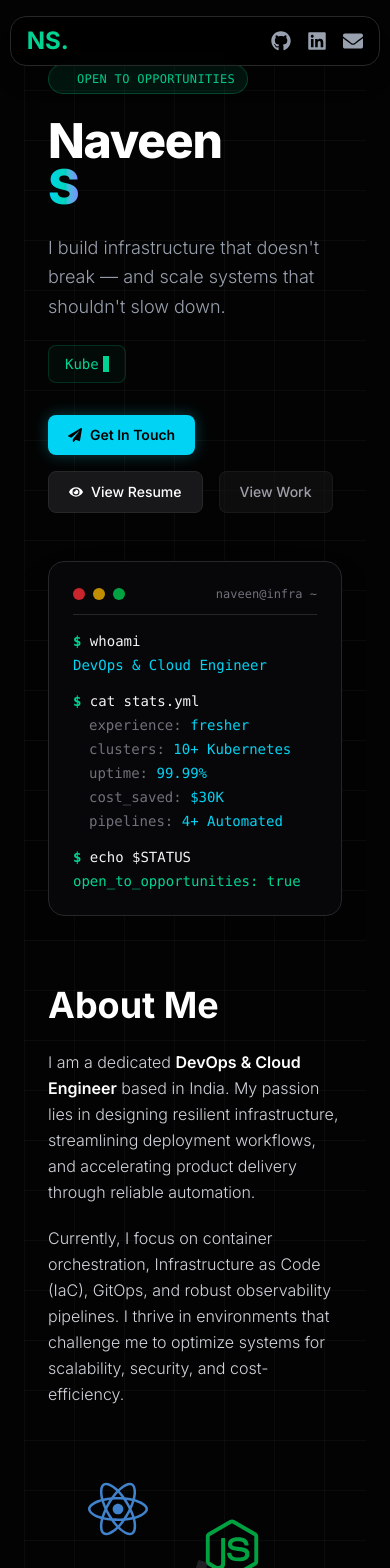
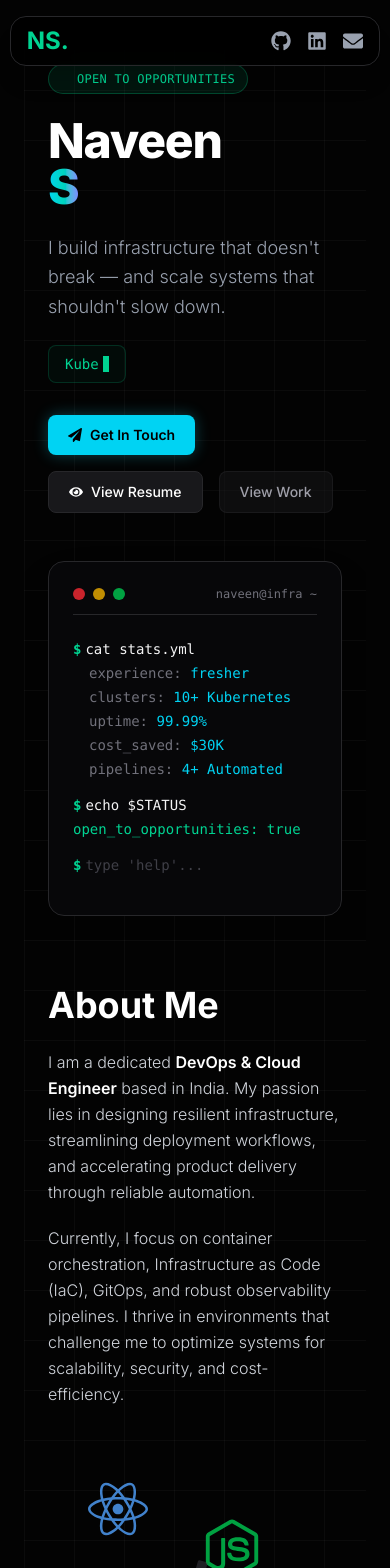
Before and after one commit to Naveen4421/My_portfolio, a Next.js app: page / in a window 390 px wide. Shown: the top 1568 px of the page. Built offline with nearby package versions, Linux system fonts and the light colour scheme.

Commit message:
feat: add interactive terminal CLI, Projects CI/CD stage labels, and stateful terminal contact form

```diff
--- a/app/resume/page.tsx
+++ b/app/resume/page.tsx
@@ -107,20 +107,30 @@ export default function Resume() {
              <div className="mb-4">
                 <div className="flex justify-between items-baseline mb-1">
                     <h3 className="font-bold text-base text-slate-800">CI/CD Pipeline for Full-Stack App</h3>
-                    <span className="text-xs text-gray-500 font-mono bg-gray-100 px-2 py-0.5 rounded">Docker, Jenkins, K8s</span>
+                    <span className="text-xs text-gray-500 font-mono bg-gray-100 px-2 py-0.5 rounded">Docker, Jenkins, Kubernetes</span>
                 </div>
                 <p className="text-sm text-gray-700 leading-snug">
-                    Implemented a complete DevOps pipeline for a full-stack web application, automating the process from code integration to deployment and monitoring. Ensured faster, more reliable, and scalable software delivery with real-time system visibility and alerts.
+                    Implemented an automated DevOps pipeline from code integration to secure Kubernetes deployment, including automated testing, security scanning, and Prometheus monitoring.
+                </p>
+             </div>
+
+             <div className="mb-4">
+                <div className="flex justify-between items-baseline mb-1">
+                    <h3 className="font-bold text-base text-slate-800">DSA Tracker</h3>
+                    <span className="text-xs text-gray-500 font-mono bg-gray-100 px-2 py-0.5 rounded">Next.js, Tailwind, GitHub Actions</span>
+                </div>
+                <p className="text-sm text-gray-700 leading-snug">
+                    Designed and built a progressive web application for tracking coding challenges, integrated with automated unit tests and continuous deployment serverlessly on Vercel.
                 </p>
              </div>
 
              <div>
                 <div className="flex justify-between items-baseline mb-1">
-                    <h3 className="font-bold text-base text-slate-800">Drug Detection Using ML</h3>
-                    <span className="text-xs text-gray-500 font-mono bg-gray-100 px-2 py-0.5 rounded">Python, ML</span>
+                    <h3 className="font-bold text-base text-slate-800">Flight Price Predictor</h3>
+                    <span className="text-xs text-gray-500 font-mono bg-gray-100 px-2 py-0.5 rounded">Python, ML, Flask</span>
                 </div>
                 <p className="text-sm text-gray-700 leading-snug">
-                    Developed a model to classify and detect drug types based on chemical properties using supervised learning algorithms. Implemented data preprocessing and feature extraction, achieving improved detection accuracy through model tuning.
+                    Developed a machine learning regression model to predict flight ticket prices based on historical flight features, exposed via a production-grade Flask API.
                 </p>
              </div>
           </section>
--- a/components/sections/Contact.tsx
+++ b/components/sections/Contact.tsx
@@ -1,10 +1,44 @@
 "use client";
 
+import { useState } from "react";
 import { FaEnvelope, FaLinkedin, FaGithub, FaWhatsapp, FaPaperPlane } from "react-icons/fa";
 
 export default function Contact() {
+  const [name, setName] = useState("");
+  const [email, setEmail] = useState("");
+  const [message, setMessage] = useState("");
+  const [status, setStatus] = useState<'idle' | 'sending' | 'success'>('idle');
+  const [terminalLogs, setTerminalLogs] = useState<string[]>([]);
+
   const handleSubmit = (e: React.FormEvent<HTMLFormElement>) => {
     e.preventDefault();
+    if (!name || !email || !message) return;
+    setStatus('sending');
+    setTerminalLogs(["$ ./contact_agent.sh --send --payload=message"]);
+
+    setTimeout(() => {
+      setTerminalLogs(prev => [...prev, "$ initiating secure SMTP handshake..."]);
+    }, 400);
+
+    setTimeout(() => {
+      setTerminalLogs(prev => [...prev, "$ compressing packet payload (size: 1.2KB)..."]);
+    }, 900);
+
+    setTimeout(() => {
+      setTerminalLogs(prev => [...prev, "$ forwarding packet to mailer gateway..."]);
+    }, 1400);
+
+    setTimeout(() => {
+      setTerminalLogs(prev => [
+        ...prev,
+        "$ server_handshake: OK",
+        "[SUCCESS] 200 OK - Message dispatched successfully!"
+      ]);
+      setStatus('success');
+      setName("");
+      setEmail("");
+      setMessage("");
+    }, 1900);
   };
 
   return (
@@ -97,7 +131,58 @@ export default function Contact() {
             </div>
           </div>
 
-          {/* Right Column: Contact Form */}
+          {/* Right Column: Contact Form / Terminal Simulation */}
+          <div className="w-full">
+            {status !== 'idle' ? (
+              <div className="p-6 border border-zinc-800/60 rounded-2xl bg-[#08080a]/90 backdrop-blur-md space-y-4 w-full h-[328px] font-mono text-xs text-gray-300 flex flex-col justify-between">
+                <div>
+                  <div className="flex items-center justify-between border-b border-zinc-800/60 pb-2 mb-3">
+                    <div className="flex gap-1.5">
+                      <span className="w-2.5 h-2.5 rounded-full bg-red-500/80" />
+                      <span className="w-2.5 h-2.5 rounded-full bg-yellow-500/80" />
+                      <span className="w-2.5 h-2.5 rounded-full bg-emerald-500/80 animate-pulse" />
+                    </div>
+                    <span className="text-[10px] text-zinc-500">contact_agent.sh</span>
+                  </div>
+
+                  <div className="space-y-2 text-left">
+                    {terminalLogs.map((log, i) => (
+                      <div
+                        key={i}
+                        className={
+                          log.startsWith('[SUCCESS]')
+                            ? 'text-emerald-400 font-semibold'
+                            : log.startsWith('$')
+                              ? 'text-zinc-400'
+                              : 'text-cyan-400'
+                        }
+                      >
+                        {log}
+                      </div>
+                    ))}
+                    {status === 'sending' && (
+                      <div className="flex items-center gap-1 text-cyan-400 animate-pulse">
+                        <span>$ transmitting payload</span>
+                        <span className="font-bold">...</span>
+                      </div>
+                    )}
+                  </div>
+                </div>
+
+                {status === 'success' && (
+                  <button
+                    type="button"
+                    onClick={() => {
+                      setStatus('idle');
+                      setTerminalLogs([]);
+                    }}
+                    className="w-full py-2 bg-zinc-900 border border-zinc-800 hover:border-zinc-700 text-white rounded-lg text-xs font-mono transition cursor-pointer"
+                  >
+                    $ reset_agent --force
+                  </button>
+                )}
+              </div>
+            ) : (
               <form
                 onSubmit={handleSubmit}
                 className="p-6 border border-zinc-800/60 rounded-2xl bg-[#08080a]/90 backdrop-blur-md space-y-4 w-full"
@@ -110,6 +195,8 @@ export default function Contact() {
                     type="text"
                     id="name"
                     required
+                    value={name}
+                    onChange={(e) => setName(e.target.value)}
                     placeholder="Your name"
                     className="w-full px-4 py-3 bg-[#0c0c0f] border border-zinc-800 rounded-lg text-sm text-white placeholder-zinc-600 focus:outline-none focus:border-cyan-400 transition"
                   />
@@ -123,6 +210,8 @@ export default function Contact() {
                     type="email"
                     id="email"
                     required
+                    value={email}
+                    onChange={(e) => setEmail(e.target.value)}
                     placeholder="you@company.com"
                     className="w-full px-4 py-3 bg-[#0c0c0f] border border-zinc-800 rounded-lg text-sm text-white placeholder-zinc-600 focus:outline-none focus:border-cyan-400 transition"
                   />
@@ -136,6 +225,8 @@ export default function Contact() {
                     id="message"
                     required
                     rows={3}
+                    value={message}
+                    onChange={(e) => setMessage(e.target.value)}
                     placeholder="Tell me about the role or project..."
                     className="w-full px-4 py-3 bg-[#0c0c0f] border border-zinc-800 rounded-lg text-sm text-white placeholder-zinc-600 focus:outline-none focus:border-cyan-400 transition resize-none"
                   />
@@ -148,6 +239,8 @@ export default function Contact() {
                   <FaPaperPlane /> Send Message
                 </button>
               </form>
+            )}
+          </div>
         </div>
 
         {/* Footer */}
--- a/components/sections/Hero.tsx
+++ b/components/sections/Hero.tsx
@@ -1,6 +1,6 @@
 "use client";
 
-import { useState, useEffect } from "react";
+import { useState, useEffect, useRef } from "react";
 import { FaGithub, FaLinkedin, FaEye, FaPaperPlane } from "react-icons/fa";
 import Link from "next/link";
 
@@ -9,6 +9,98 @@ export default function Hero() {
   const [isDeleting, setIsDeleting] = useState(false);
   const [loopNum, setLoopNum] = useState(0);
   const [typingSpeed, setTypingSpeed] = useState(150);
+
+  const [inputVal, setInputVal] = useState("");
+  const [history, setHistory] = useState<Array<{ cmd: string; result: React.ReactNode }>>([
+    { cmd: "whoami", result: <div className="text-cyan-400 mt-1">DevOps & Cloud Engineer</div> },
+    {
+      cmd: "cat stats.yml",
+      result: (
+        <div className="pl-4 mt-1 space-y-1 text-zinc-400">
+          <div>
+            <span className="text-zinc-500">experience:</span> <span className="text-cyan-400">fresher</span>
+          </div>
+          <div>
+            <span className="text-zinc-500">clusters:</span> <span className="text-cyan-400">10+ Kubernetes</span>
+          </div>
+          <div>
+            <span className="text-zinc-500">uptime:</span> <span className="text-cyan-400">99.99%</span>
+          </div>
+          <div>
+            <span className="text-zinc-500">cost_saved:</span> <span className="text-cyan-400">$30K</span>
+          </div>
+          <div>
+            <span className="text-zinc-500">pipelines:</span> <span className="text-cyan-400">4+ Automated</span>
+          </div>
+        </div>
+      )
+    },
+    { cmd: "echo $STATUS", result: <div className="text-emerald-400 mt-1">open_to_opportunities: true</div> }
+  ]);
+
+  const terminalEndRef = useRef<HTMLDivElement>(null);
+
+  useEffect(() => {
+    terminalEndRef.current?.scrollIntoView({ behavior: "smooth" });
+  }, [history]);
+
+  const handleCommand = (e: React.FormEvent<HTMLFormElement>) => {
+    e.preventDefault();
+    const cmd = inputVal.trim().toLowerCase();
+    if (!cmd) return;
+
+    let result: React.ReactNode = null;
+
+    if (cmd === "help") {
+      result = (
+        <div className="text-zinc-400 mt-1 space-y-1">
+          <div>Available commands:</div>
+          <div className="pl-2">- <span className="text-cyan-400">help</span>: Show this menu</div>
+          <div className="pl-2">- <span className="text-cyan-400">whoami</span>: Display role information</div>
+          <div className="pl-2">- <span className="text-cyan-400">cat stats.yml</span>: View DevOps stats</div>
+          <div className="pl-2">- <span className="text-cyan-400">skills</span>: List key engineering skills</div>
+          <div className="pl-2">- <span className="text-cyan-400">clear</span>: Clear console history</div>
+        </div>
+      );
+    } else if (cmd === "whoami") {
+      result = <div className="text-cyan-400 mt-1">DevOps & Cloud Engineer</div>;
+    } else if (cmd === "cat stats.yml" || cmd === "stats") {
+      result = (
+        <div className="pl-4 mt-1 space-y-1 text-zinc-400">
+          <div>
+            <span className="text-zinc-500">experience:</span> <span className="text-cyan-400">fresher</span>
+          </div>
+          <div>
+            <span className="text-zinc-500">clusters:</span> <span className="text-cyan-400">10+ Kubernetes</span>
+          </div>
+          <div>
+            <span className="text-zinc-500">uptime:</span> <span className="text-cyan-400">99.99%</span>
+          </div>
+          <div>
+            <span className="text-zinc-500">cost_saved:</span> <span className="text-cyan-400">$30K</span>
+          </div>
+          <div>
+            <span className="text-zinc-500">pipelines:</span> <span className="text-cyan-400">4+ Automated</span>
+          </div>
+        </div>
+      );
+    } else if (cmd === "skills") {
+      result = (
+        <div className="text-zinc-400 mt-1 pl-2 space-y-1">
+          <div>Docker, Kubernetes, Jenkins, AWS, Git, Python, JavaScript/TypeScript</div>
+        </div>
+      );
+    } else if (cmd === "clear") {
+      setHistory([]);
+      setInputVal("");
+      return;
+    } else {
+      result = <div className="text-red-400 mt-1">bash: command not found: {cmd}</div>;
+    }
+
+    setHistory(prev => [...prev, { cmd: inputVal, result }]);
+    setInputVal("");
+  };
 
   const words = [
     "Kubernetes Expert (10+ Clusters)",
@@ -104,47 +196,28 @@ export default function Hero() {
             <span className="text-xs text-zinc-500">naveen@infra ~</span>
           </div>
 
-          <div className="space-y-4">
-            <div>
+          <div className="max-h-[260px] overflow-y-auto pr-1 space-y-4 scrollbar-thin scrollbar-thumb-zinc-800 text-left">
+            {history.map((item, index) => (
+              <div key={index}>
+                <div className="flex items-center gap-1">
+                  <span className="text-emerald-400 font-bold">$ </span>
+                  <span className="text-zinc-100">{item.cmd}</span>
+                </div>
+                {item.result}
+              </div>
+            ))}
+
+            <form onSubmit={handleCommand} className="flex items-center gap-1 mt-2">
               <span className="text-emerald-400 font-bold">$ </span>
-              <span className="text-zinc-100">whoami</span>
-              <div className="text-cyan-400 mt-1">DevOps & Cloud Engineer</div>
-            </div>
-
-            <div>
-              <span className="text-emerald-400 font-bold">$ </span>
-              <span className="text-zinc-100">cat stats.yml</span>
-              <div className="pl-4 mt-1 space-y-1 text-zinc-400">
-                <div>
-                  <span className="text-zinc-500">experience:</span>{" "}
-                  <span className="text-cyan-400">fresher</span>
-                </div>
-                <div>
-                  <span className="text-zinc-500">clusters:</span>{" "}
-                  <span className="text-cyan-400">10+ Kubernetes</span>
-                </div>
-                <div>
-                  <span className="text-zinc-500">uptime:</span>{" "}
-                  <span className="text-cyan-400">99.99%</span>
-                </div>
-                <div>
-                  <span className="text-zinc-500">cost_saved:</span>{" "}
-                  <span className="text-cyan-400">$30K</span>
-                </div>
-                <div>
-                  <span className="text-zinc-500">pipelines:</span>{" "}
-                  <span className="text-cyan-400">4+ Automated</span>
-                </div>
-              </div>
-            </div>
-
-            <div>
-              <span className="text-emerald-400 font-bold">$ </span>
-              <span className="text-zinc-100">echo $STATUS</span>
-              <div className="text-emerald-400 mt-1">
-                open_to_opportunities: true
-              </div>
-            </div>
+              <input
+                type="text"
+                value={inputVal}
+                onChange={(e) => setInputVal(e.target.value)}
+                className="flex-1 bg-transparent text-zinc-100 focus:outline-none border-none p-0 text-sm font-mono placeholder-zinc-700"
+                placeholder="type 'help'..."
+              />
+            </form>
+            <div ref={terminalEndRef} />
           </div>
         </div>
       </div>
--- a/components/sections/Projects.tsx
+++ b/components/sections/Projects.tsx
@@ -43,16 +43,23 @@ export default function Projects() {
         {/* Pipeline Container */}
         <div className="relative">
           {/* Horizontal Line connecting nodes on Large screens */}
-          <div className="absolute left-[12%] right-[12%] h-[2px] bg-gradient-to-r from-cyan-400 via-teal-400 to-indigo-400 top-0 hidden lg:block z-0" />
+          <div className="absolute left-[12%] right-[12%] h-[2px] bg-gradient-to-r from-cyan-400 via-teal-400 to-indigo-400 top-[30px] hidden lg:block z-0" />
 
           <div className="grid grid-cols-1 md:grid-cols-2 lg:grid-cols-4 gap-8 relative z-10">
-            {projects.map((project, index) => (
-              <div key={index} className="flex flex-col items-center">
-                {/* Node circle on Large screens */}
-                <div className="w-5 h-5 rounded-full bg-cyan-400 border-4 border-zinc-950 shadow-[0_0_10px_rgba(34,211,238,0.8)] mb-6 hidden lg:block z-20 hover:scale-125 transition-transform duration-200" />
+            {projects.map((project, index) => {
+              const stageLabels = ["01_BUILD", "02_TEST", "03_DEPLOY", "04_MONITOR"];
+              return (
+                <div key={index} className="flex flex-col items-center">
+                  {/* Stage Label on Large screens */}
+                  <div className="hidden lg:block text-[9px] font-mono tracking-widest text-cyan-400/80 font-bold mb-2 uppercase">
+                    {stageLabels[index]}
+                  </div>
 
-                {/* Vertical connector line on Large screens */}
-                <div className="w-[2px] h-6 bg-gradient-to-b from-cyan-400 to-zinc-800 -mt-6 mb-4 hidden lg:block" />
+                  {/* Node circle on Large screens */}
+                  <div className="w-5 h-5 rounded-full bg-cyan-400 border-4 border-zinc-950 shadow-[0_0_10px_rgba(34,211,238,0.8)] mb-6 hidden lg:block z-20 hover:scale-125 transition-transform duration-200 animate-pulse" />
+
+                  {/* Vertical connector line on Large screens */}
+                  <div className="w-[2px] h-6 bg-gradient-to-b from-cyan-400 to-zinc-800 -mt-6 mb-4 hidden lg:block" />
 
                 {/* Project Card */}
                 <div className="group p-6 border border-zinc-800 rounded-2xl bg-[#08080a]/80 backdrop-blur-md hover:bg-[#0a0a0c] hover:border-cyan-500/50 hover:shadow-[0_0_25px_rgba(34,211,238,0.15)] transition-all duration-300 flex flex-col h-[280px] w-full">
@@ -96,7 +103,8 @@ export default function Projects() {
                   </div>
                 </div>
               </div>
-            ))}
+            );
+          })}
           </div>
         </div>
       </div>
```
Lines whose indentation alone changed are shown as unchanged.
